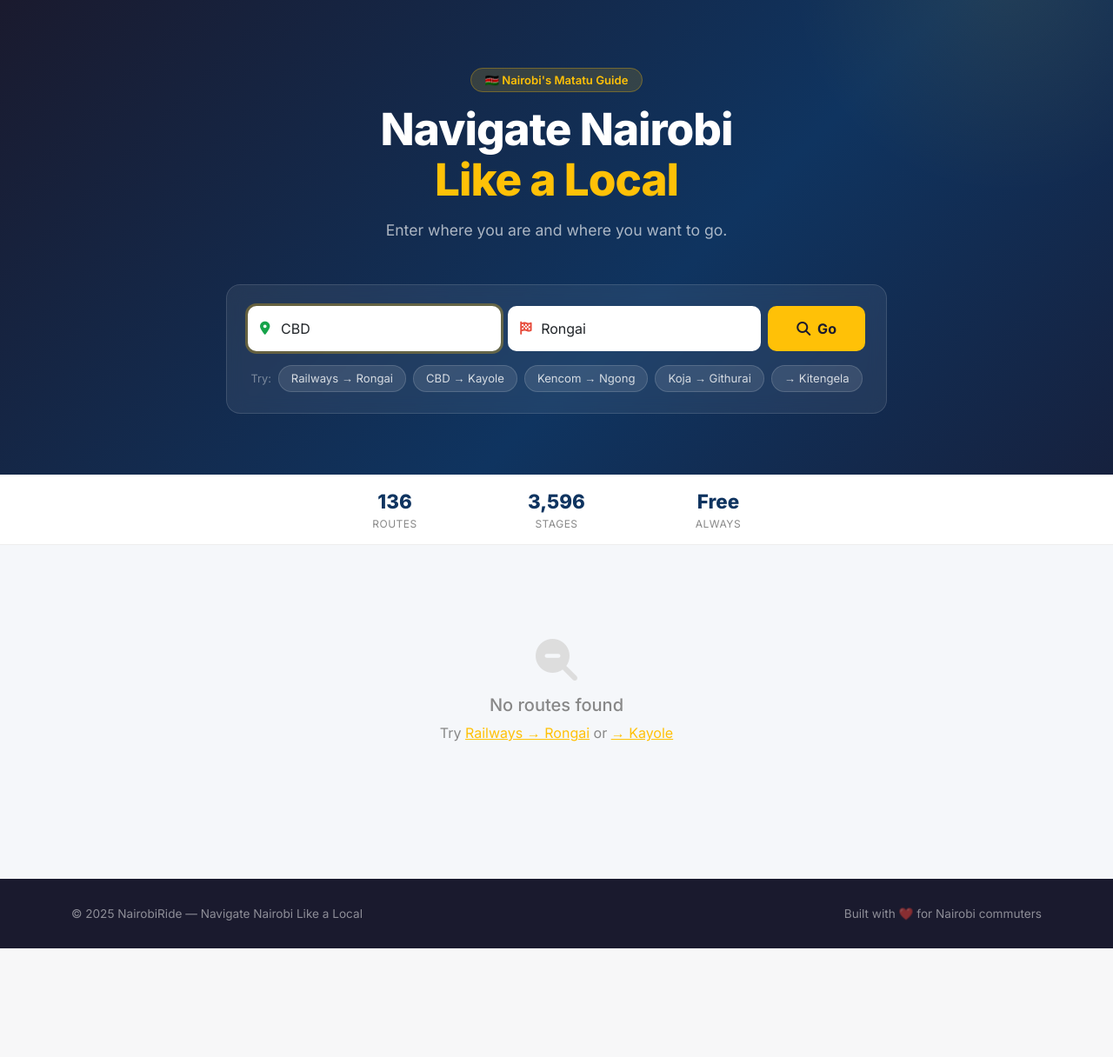
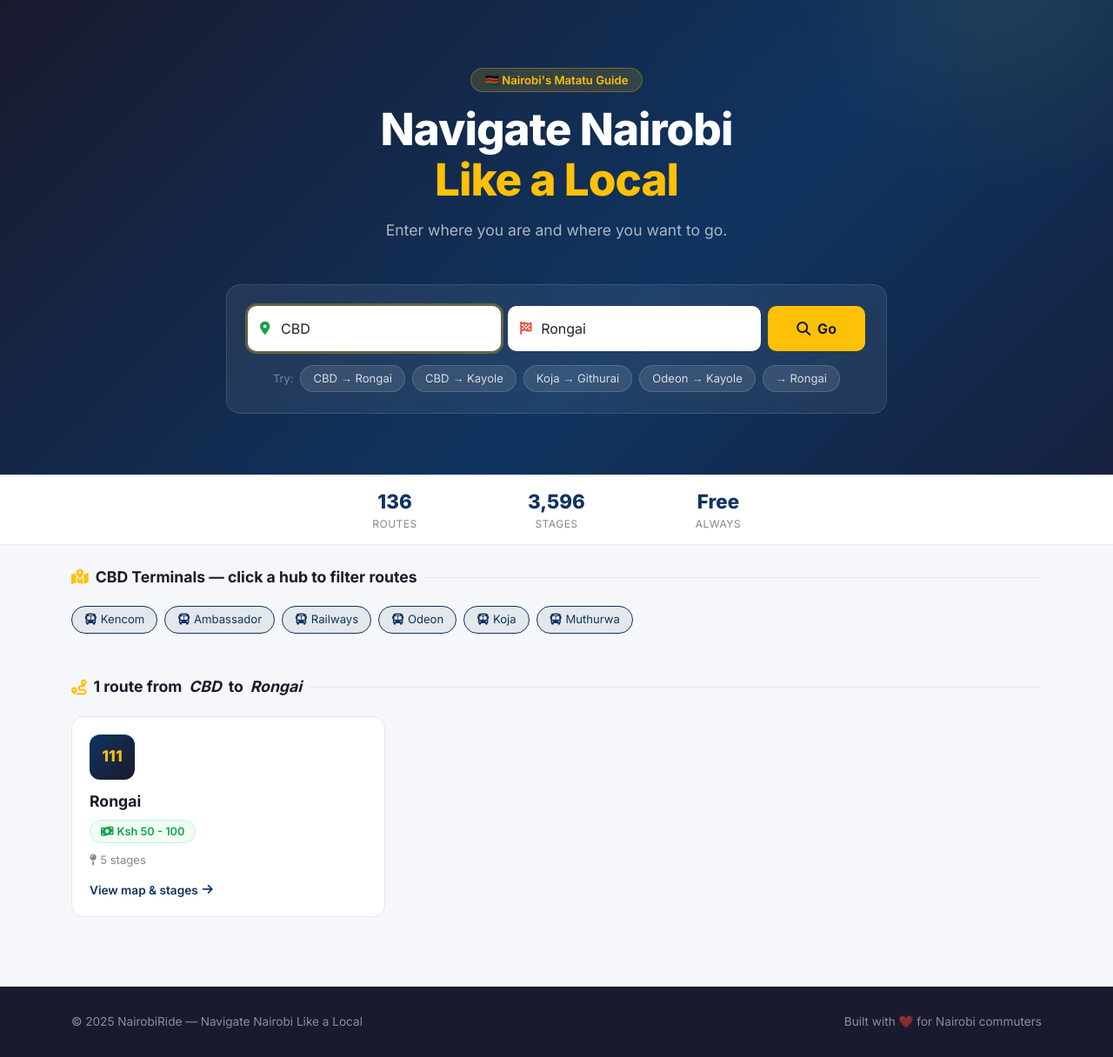
Before and after one commit to quintus-web/Nairobi-Ride, a Django app: page /?origin=CBD&destination=Rongai in a window 1280 px wide. Shown: the part 73-1289 px from the top of the page at 87% size. Before the commit the page ends 1164 px from the top, so only its background shows below. Run offline with Django 5.2, Linux system fonts and the light colour scheme; data comes from the database, SQL or seed files in the repository.

Commit message:
feat: CBD smart search, alias system, search_tags field, origin/destination order fix

```diff
--- a/transit/models.py
+++ b/transit/models.py
@@ -5,6 +5,7 @@
     number = models.CharField(max_length=10, help_text="e.g. 111, 46, 102")
     destination = models.CharField(max_length=100)
     fare_estimate = models.CharField(max_length=50, help_text="e.g. 50 - 100 KES")
+    search_tags = models.TextField(blank=True, default='', help_text="Auto-populated: all stage names for fast searching")
 
     def __str__(self):
         return f"{self.number} to {self.destination}"
--- a/transit/templates/transit/home.html
+++ b/transit/templates/transit/home.html
@@ -164,11 +164,11 @@
             </form>
             <div class="mt-3 d-flex flex-wrap gap-2 justify-content-center">
                 <span style="color:rgba(255,255,255,0.4);font-size:0.8rem;align-self:center;">Try:</span>
-                <a href="?origin=Railways&destination=Rongai" class="quick-chip">Railways → Rongai</a>
+                <a href="?origin=CBD&destination=Rongai" class="quick-chip">CBD → Rongai</a>
                 <a href="?origin=CBD&destination=Kayole" class="quick-chip">CBD → Kayole</a>
-                <a href="?origin=Kencom&destination=Ngong" class="quick-chip">Kencom → Ngong</a>
                 <a href="?origin=Koja&destination=Githurai" class="quick-chip">Koja → Githurai</a>
-                <a href="?destination=Kitengela" class="quick-chip">→ Kitengela</a>
+                <a href="?origin=Odeon&destination=Kayole" class="quick-chip">Odeon → Kayole</a>
+                <a href="?destination=Rongai" class="quick-chip">→ Rongai</a>
             </div>
         </div>
     </div>
@@ -193,6 +193,23 @@
         </div>
     </div>
 </div>
+
+<!-- CBD Hubs Map -->
+{% if cbd_hubs %}
+<div class="container mt-4">
+    <div class="section-title">
+        <i class="fa fa-map-location-dot" style="color:#ffc107;"></i>
+        CBD Terminals — click a hub to filter routes
+    </div>
+    <div class="d-flex flex-wrap gap-2 mb-3">
+        {% for hub in cbd_hubs %}
+        <a href="?origin={{ hub.name }}&destination={{ destination }}" class="quick-chip" style="background:rgba(15,52,96,0.08);color:#0f3460;border-color:#0f3460;">
+            <i class="fa fa-bus me-1"></i>{{ hub.name }}
+        </a>
+        {% endfor %}
+    </div>
+</div>
+{% endif %}
 
 <!-- Results / Popular -->
 <div class="container mt-5 mb-5">
--- a/transit/views.py
+++ b/transit/views.py
@@ -1,52 +1,87 @@
 from django.shortcuts import render, get_object_or_404, redirect
 from django.contrib import messages
+from django.db import models as db_models
 from .models import Route, Stage, Contribution
+
+# Smart location aliases — maps user-friendly terms to actual stage name fragments
+LOCATION_ALIASES = {
+    'cbd': ['kencom', 'ambassador', 'railways', 'koja', 'odeon', 'muthurwa', 'bus station', 'tusker'],
+    'town': ['kencom', 'ambassador', 'railways', 'koja', 'odeon', 'muthurwa', 'bus station'],
+    'city centre': ['kencom', 'ambassador', 'railways', 'koja', 'odeon', 'muthurwa'],
+}
+
+CBD_HUBS = [
+    {'name': 'Kencom', 'lat': -1.2833, 'lng': 36.8219},
+    {'name': 'Ambassador', 'lat': -1.2864, 'lng': 36.8230},
+    {'name': 'Railways', 'lat': -1.2921, 'lng': 36.8219},
+    {'name': 'Odeon', 'lat': -1.2847, 'lng': 36.8264},
+    {'name': 'Koja', 'lat': -1.2800, 'lng': 36.8350},
+    {'name': 'Muthurwa', 'lat': -1.2836, 'lng': 36.8389},
+]
+
+
+def _resolve_aliases(term):
+    """Return list of stage name fragments to search, expanding aliases like 'cbd'."""
+    return LOCATION_ALIASES.get(term.lower(), [term])
+
+
+def _routes_for_term(term):
+    """Return a queryset of routes matching a term, with alias expansion."""
+    fragments = _resolve_aliases(term)
+    q = db_models.Q()
+    for frag in fragments:
+        q |= db_models.Q(stages__name__icontains=frag)
+        q |= db_models.Q(search_tags__icontains=frag)
+    q |= db_models.Q(number__icontains=term)
+    q |= db_models.Q(destination__icontains=term)
+    return Route.objects.filter(q).distinct()
 
 
 def home(request):
     origin      = request.GET.get('origin', '').strip()
     destination = request.GET.get('destination', '').strip()
-    query       = request.GET.get('q', '').strip()   # legacy single-box support
+    query       = request.GET.get('q', '').strip()
     results     = None
 
+    is_cbd_search = origin.lower() in LOCATION_ALIASES
+    cbd_hubs      = CBD_HUBS if is_cbd_search else []
+
     if origin and destination:
-        # Routes whose stages contain the origin AND whose stages contain the destination
-        origin_route_ids = Stage.objects.filter(
-            name__icontains=origin
-        ).values_list('route_id', flat=True)
+        origin_ids  = set(_routes_for_term(origin).values_list('id', flat=True))
+        dest_ids    = set(_routes_for_term(destination).values_list('id', flat=True))
+        matched_ids = origin_ids & dest_ids
 
-        dest_route_ids = Stage.objects.filter(
-            name__icontains=destination
-        ).values_list('route_id', flat=True)
+        # Ensure origin stage comes before destination stage on the route
+        origin_frags = _resolve_aliases(origin)
+        valid_ids = []
+        for route_id in matched_ids:
+            origin_q = db_models.Q()
+            for frag in origin_frags:
+                origin_q |= db_models.Q(name__icontains=frag)
+            origin_stage = Stage.objects.filter(origin_q, route_id=route_id).order_by('order').first()
+            dest_stage   = Stage.objects.filter(route_id=route_id, name__icontains=destination).order_by('order').first()
+            if origin_stage and dest_stage and origin_stage.order <= dest_stage.order:
+                valid_ids.append(route_id)
+            elif origin_stage and not dest_stage:
+                valid_ids.append(route_id)
 
-        # Also match destination against route.destination field
-        dest_by_route = Route.objects.filter(
-            destination__icontains=destination
-        ).values_list('id', flat=True)
-
-        matched_ids = set(origin_route_ids) & (set(dest_route_ids) | set(dest_by_route))
-        results = Route.objects.filter(id__in=matched_ids)
+        results = Route.objects.filter(id__in=valid_ids)
 
     elif origin:
-        # Routes that pass through the origin stage
-        route_ids = Stage.objects.filter(name__icontains=origin).values_list('route_id', flat=True)
-        results = Route.objects.filter(id__in=route_ids)
+        results = _routes_for_term(origin)
 
     elif destination:
-        # Routes going to that destination (by stage name or route destination)
-        route_ids = Stage.objects.filter(name__icontains=destination).values_list('route_id', flat=True)
-        results = Route.objects.filter(
-            id__in=route_ids
-        ) | Route.objects.filter(destination__icontains=destination)
+        results = _routes_for_term(destination)
 
     elif query:
-        results = Route.objects.filter(number__icontains=query) | Route.objects.filter(destination__icontains=query)
+        results = _routes_for_term(query)
 
     return render(request, 'transit/home.html', {
         'results':     results,
         'origin':      origin,
         'destination': destination,
         'query':       query,
+        'cbd_hubs':    cbd_hubs,
         'all_routes':  Route.objects.all(),
     })
 
```
Also changed, not shown: transit/management/commands/build_search_tags.py (added, +14 -0 lines), transit/migrations/0004_route_search_tags_alter_contribution_id_and_more.py (added).
